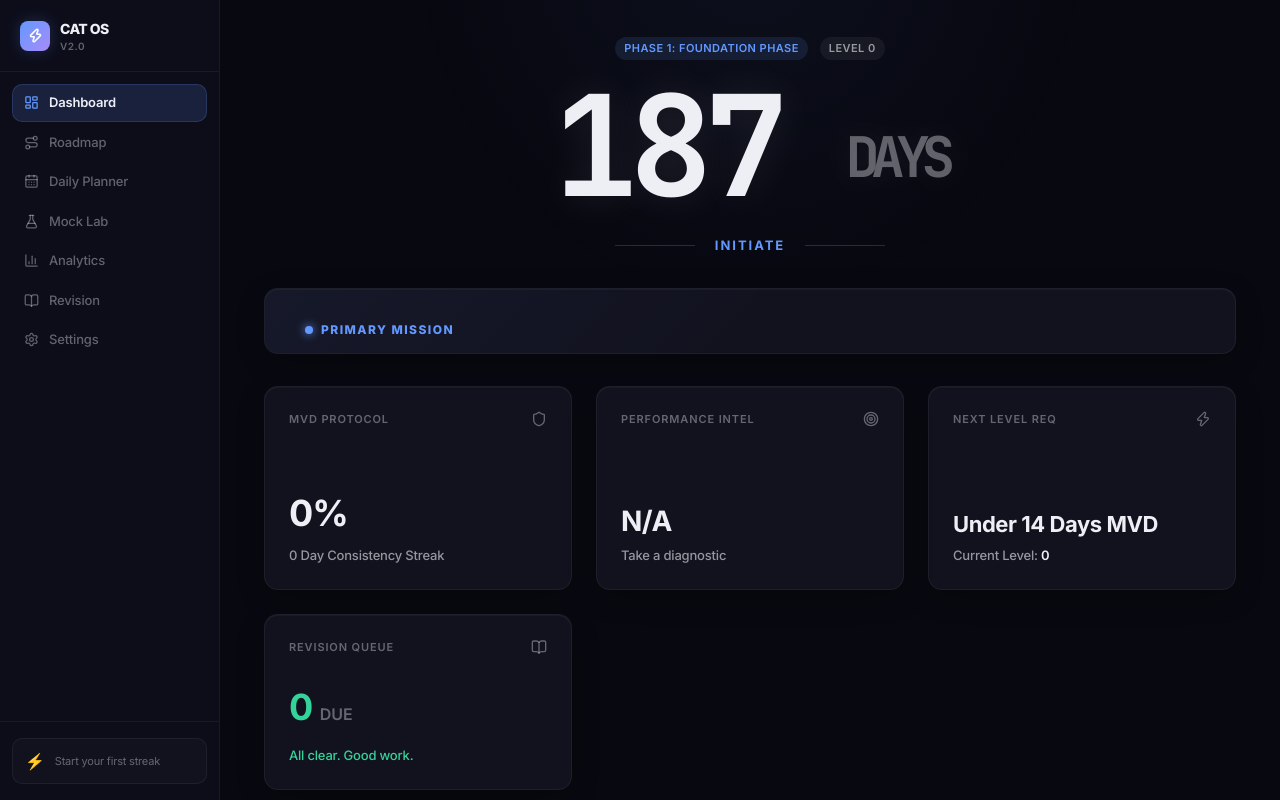
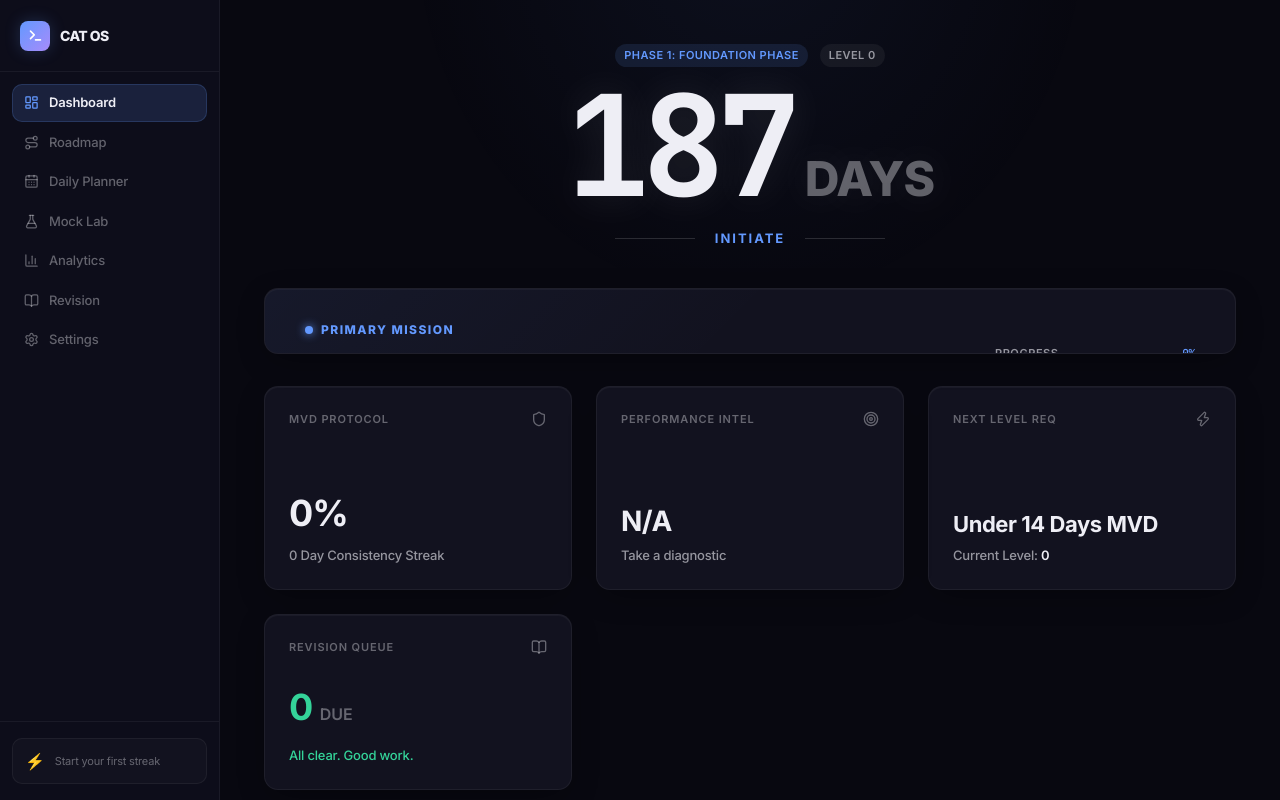
Before and after one commit to kreeshnatayal/cat, a Next.js app: page / in a window 1280 px wide. Built offline with nearby package versions, Linux system fonts and the light colour scheme.

Commit message:
Fix UI clipping issues, remove v2 label, and change sidebar icon

```diff
--- a/src/app/page.tsx
+++ b/src/app/page.tsx
@@ -101,9 +101,14 @@ export default function DashboardPage() {
                Level {levelInfo.level}
              </span>
           </div>
-          <h1 className="mono" style={{ fontSize: 'clamp(72px, 12vw, 140px)', fontWeight: 800, letterSpacing: '-0.06em', lineHeight: 1, color: 'var(--text-primary)', marginBottom: 20, textShadow: '0 0 40px rgba(255,255,255,0.1)' }}>
-            {daysLeft} <span style={{ fontSize: '0.4em', color: 'var(--text-muted)', verticalAlign: 'middle', marginLeft: -10 }}>DAYS</span>
-          </h1>
+          <div style={{ display: 'flex', alignItems: 'baseline', justifyContent: 'center', gap: 12, marginBottom: 20, textShadow: '0 0 40px rgba(255,255,255,0.1)' }}>
+            <div className="mono" style={{ fontSize: 'clamp(72px, 12vw, 140px)', fontWeight: 800, letterSpacing: '-0.06em', lineHeight: 0.9, color: 'var(--text-primary)' }}>
+              {daysLeft}
+            </div>
+            <div style={{ fontSize: 'clamp(24px, 4vw, 48px)', color: 'var(--text-muted)', fontWeight: 800, letterSpacing: '-0.02em', lineHeight: 1 }}>
+              DAYS
+            </div>
+          </div>
           <div style={{ display: 'flex', alignItems: 'center', justifyContent: 'center', gap: 20 }}>
             <span style={{ width: 80, height: 1, background: 'var(--border-strong)' }} />
             <div style={{ fontSize: 13, fontWeight: 700, color: 'var(--accent-primary)', textTransform: 'uppercase', letterSpacing: '0.15em' }}>
@@ -141,12 +146,12 @@ export default function DashboardPage() {
                     {isRecovery ? 'System Override' : 'Primary Mission'}
                   </div>
                 </div>
-                <h2 className="mono" style={{ fontSize: 36, fontWeight: 700, color: 'var(--text-primary)', letterSpacing: '-0.03em', textTransform: 'uppercase' }}>
+                <h2 className="mono" style={{ fontSize: 36, fontWeight: 700, color: 'var(--text-primary)', letterSpacing: '-0.03em', textTransform: 'uppercase', lineHeight: 1.2, whiteSpace: 'normal', wordBreak: 'break-word' }}>
                   {battle.focus}
                 </h2>
               </div>
 
-              <div style={{ width: 200 }}>
+              <div style={{ flex: 1, maxWidth: 200, minWidth: 120, marginLeft: 24 }}>
                 <div style={{ display: 'flex', justifyContent: 'space-between', fontSize: 11, color: 'var(--text-secondary)', textTransform: 'uppercase', letterSpacing: '0.05em', fontWeight: 600, marginBottom: 8 }}>
                   <span>Progress</span>
                   <span className="mono" style={{ color }}>{mvdStreak >= 7 ? 100 : Math.round((mvdStreak / 7) * 100)}%</span>
--- a/src/core/layout/Sidebar.tsx
+++ b/src/core/layout/Sidebar.tsx
@@ -4,7 +4,7 @@ import Link from 'next/link';
 import { usePathname } from 'next/navigation';
 import {
   LayoutDashboard, CalendarDays, FlaskConical,
-  BarChart3, BookOpen, Settings, Zap, Route,
+  BarChart3, BookOpen, Settings, Terminal, Route,
 } from 'lucide-react';
 import { motion } from 'framer-motion';
 import { usePlannerStore } from '@/features/planner/store';
@@ -62,14 +62,11 @@ export function Sidebar() {
             boxShadow: '0 0 16px var(--accent-primary-glow)',
           }}
         >
-          <Zap size={15} color="#fff" strokeWidth={2.5} />
+          <Terminal size={15} color="#fff" strokeWidth={2.5} />
         </div>
         <div>
           <div style={{ fontSize: 14, fontWeight: 800, color: 'var(--text-primary)', letterSpacing: '-0.04em' }}>
             CAT OS
-          </div>
-          <div style={{ fontSize: 10, color: 'var(--text-muted)', letterSpacing: '0.05em', textTransform: 'uppercase', fontWeight: 600 }}>
-            v2.0
           </div>
         </div>
       </div>
```
